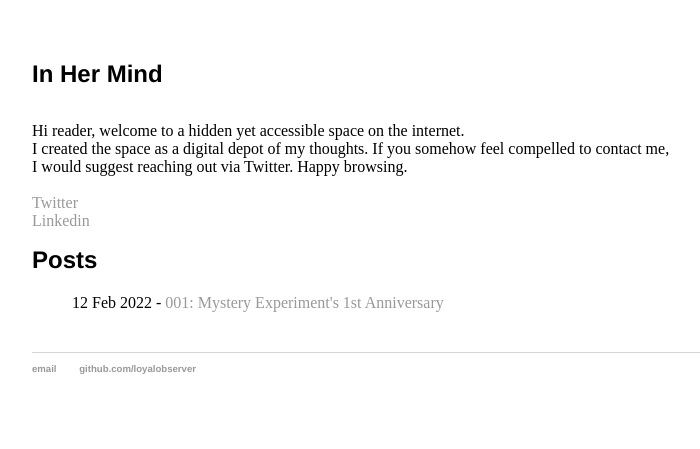
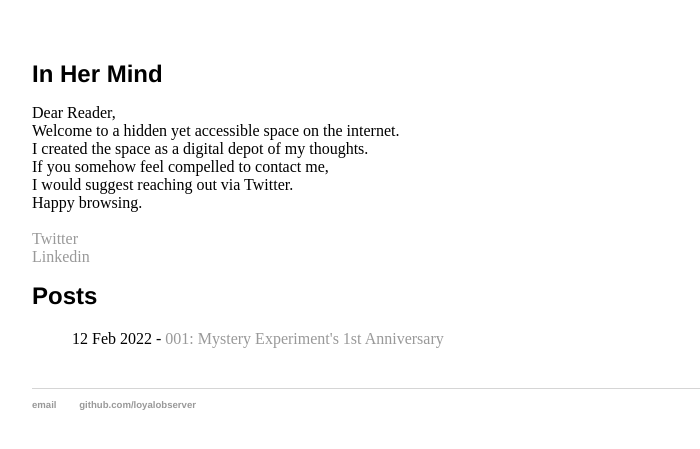
Before and after one commit to loyalobserver/loyalobserver, a Jekyll site: the page built from index.html, in a window 1280 px wide. Shown: the top 449 px of the page, without its empty margins (160-860 px from the left). Built offline with Jekyll 4.4.1, drawn with Linux system fonts in a browser that asks for light colours.

Commit message:
Update index.html

```diff
--- a/index.html
+++ b/index.html
@@ -7,10 +7,12 @@
 
 <h1>{{ page.title }}</h1>
 
-	<br>
-	Hi reader, welcome to a hidden yet accessible space on the internet. <br>
-	I created the space as a digital depot of my thoughts. If you somehow feel compelled to contact me, <br>
-	I would suggest reaching out via Twitter. Happy browsing. <br>
+	Dear Reader, <br>
+	Welcome to a hidden yet accessible space on the internet. <br>
+	I created the space as a digital depot of my thoughts. <br>
+	If you somehow feel compelled to contact me, <br>
+	I would suggest reaching out via Twitter. <br>
+	Happy browsing. <br>
 	<br>
 	<a href="https://twitter.com/annabellewenas">Twitter</a>
 	<br><a href="https://github.com/loyalobserver">Linkedin</a>
```
